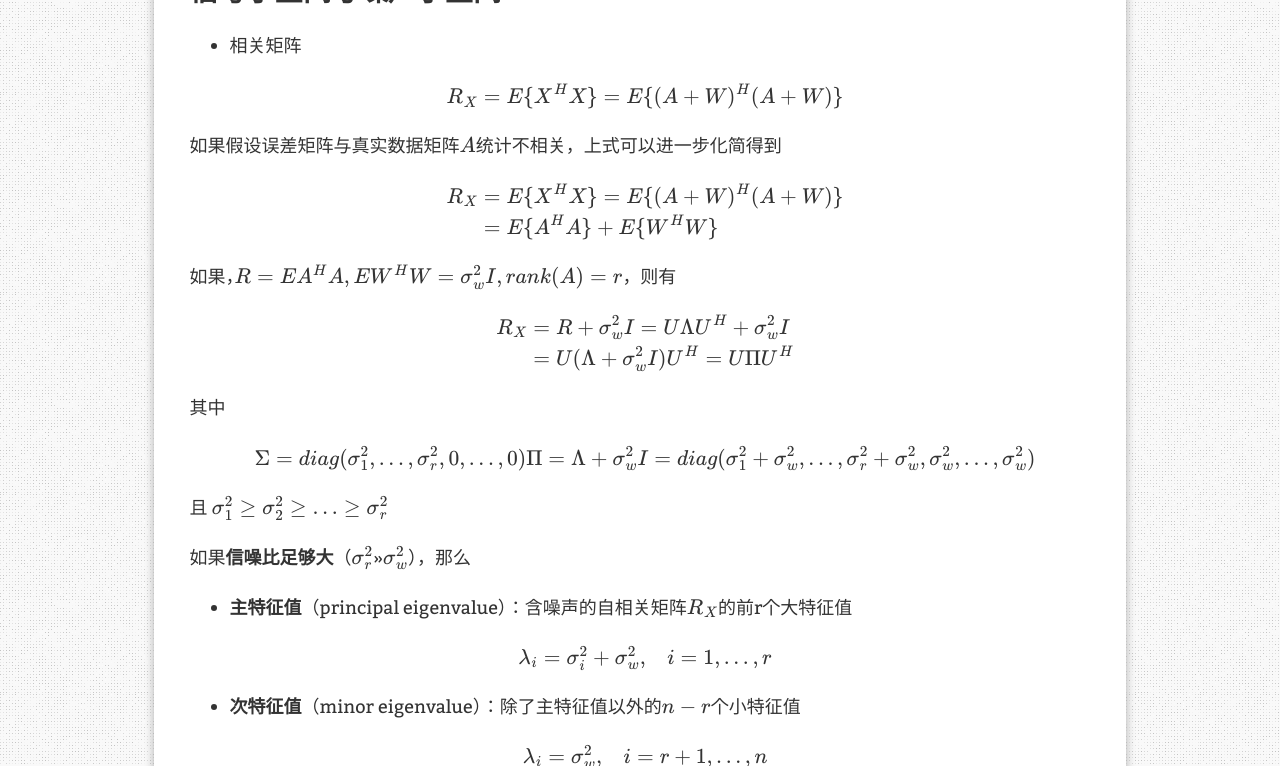
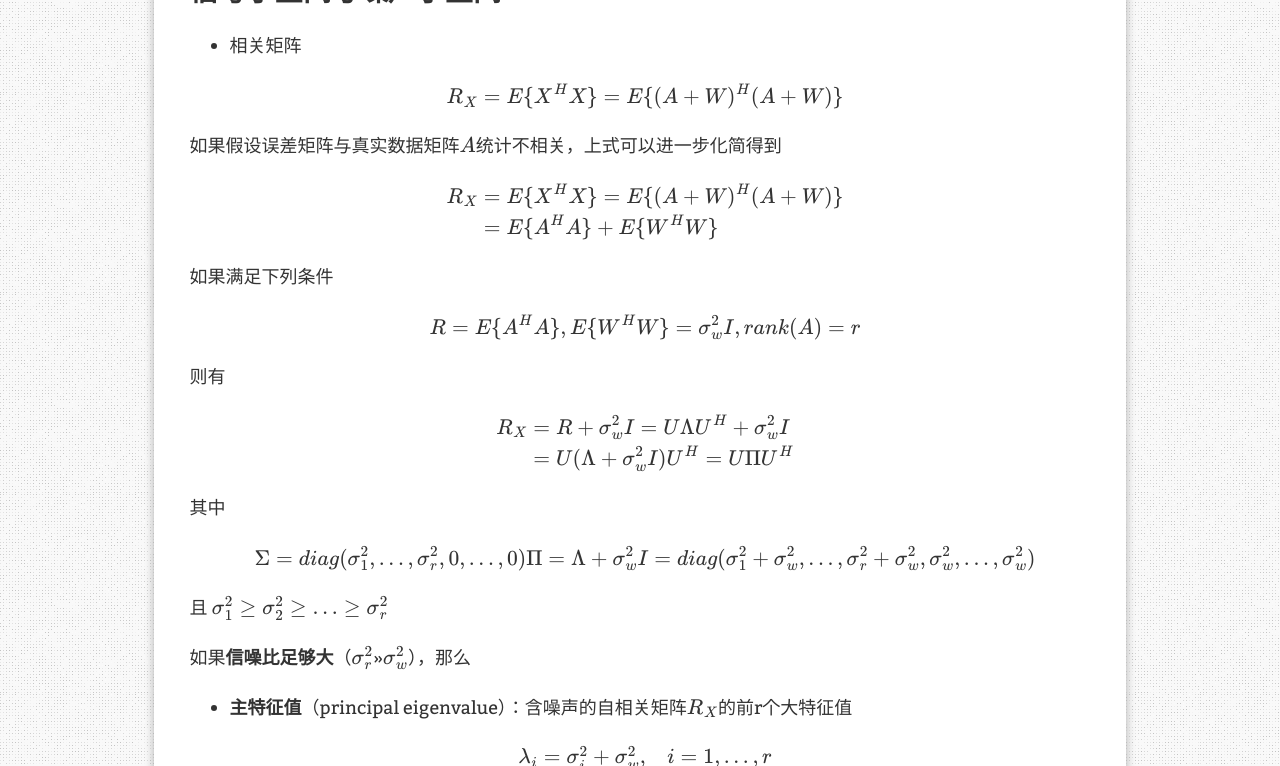
Before and after one commit to AuthurWhywait/AuthurWhywait.github.io, a Jekyll site: the page built from _posts/2022-02-13-matrix_analysis.md, in a window 1280 px wide and 900 px high, scrolled down 1106 px, cut to the strip 0-766 px from the top of the window. Built offline with Jekyll 4.4.1, drawn with Linux system fonts in a browser that asks for light colours; formulas are drawn with MathJax 3; comment, search, counter and statistics services are not loaded.

Commit message:
Update 2022-02-13-matrix_analysis.md

```diff
--- a/_posts/2022-02-13-matrix_analysis.md
+++ b/_posts/2022-02-13-matrix_analysis.md
@@ -67,7 +67,13 @@ $$
 \end{aligned}
 $$
 
-如果，$R=E\{A^HA\},E\{W^HW\}=\sigma_w^2I,rank(A)=r$，则有
+如果满足下列条件
+
+$$
+R=E\{A^HA\},E\{W^HW\}=\sigma_w^2I,rank(A)=r
+$$
+
+则有
 
 $$
 \begin{aligned}
```
